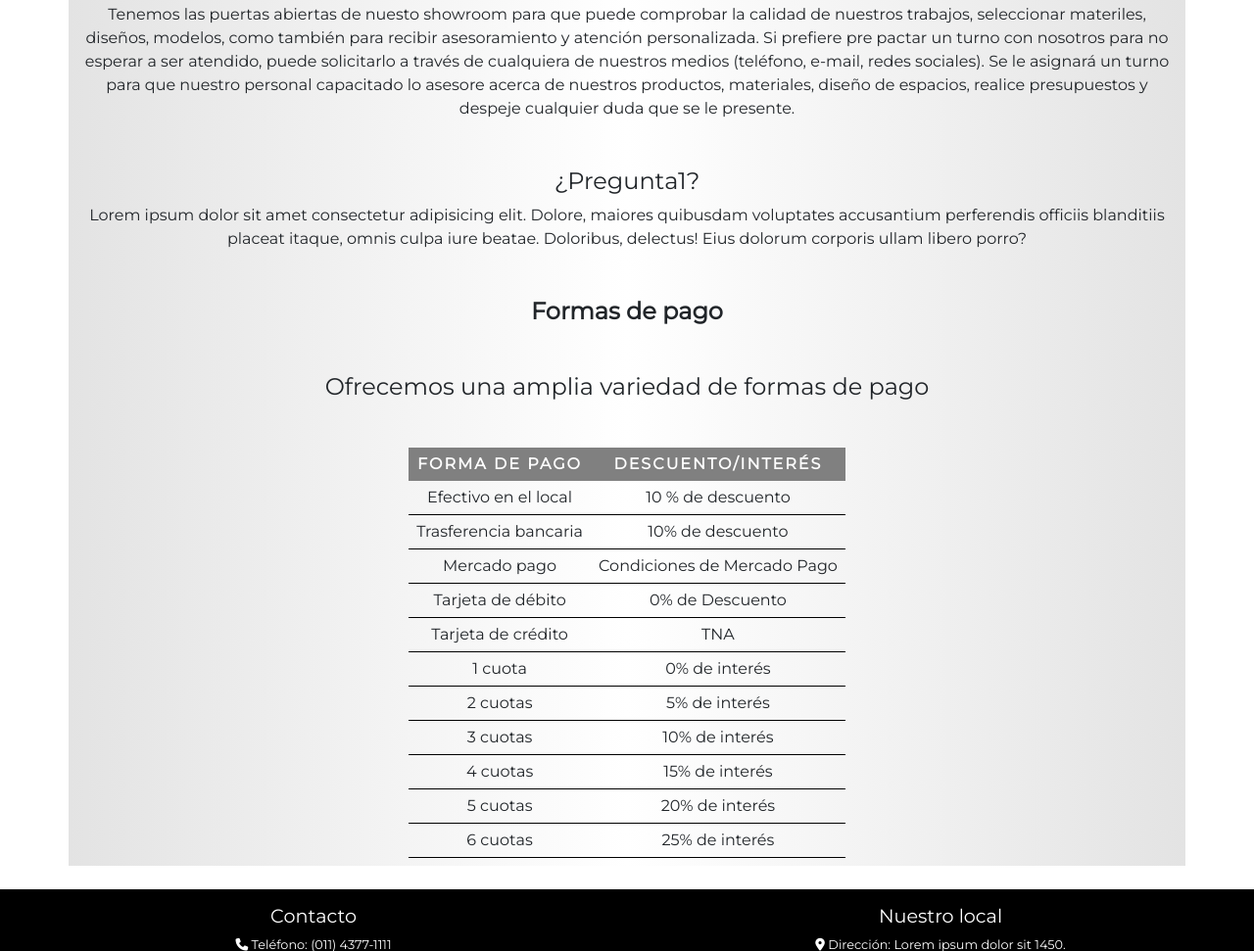
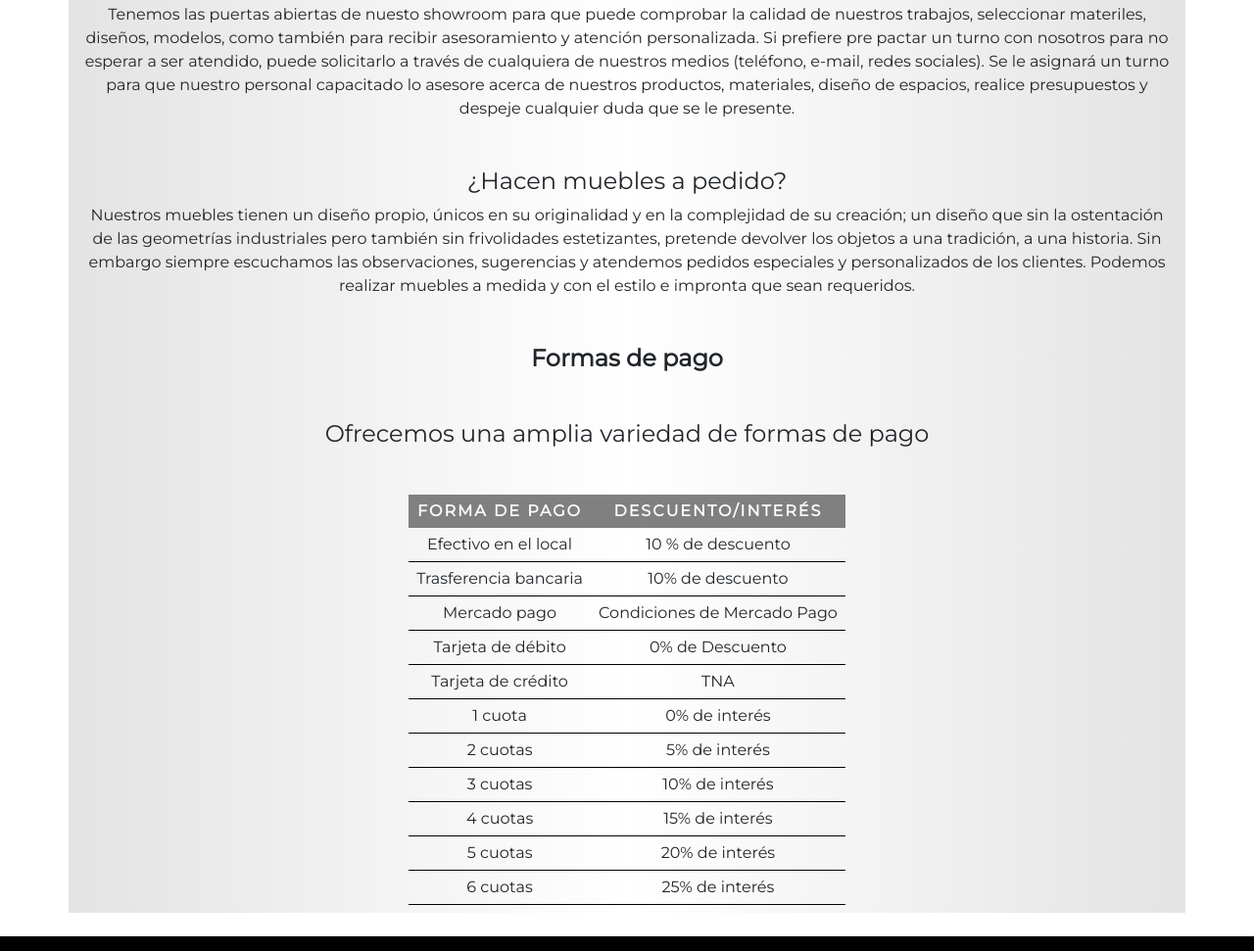
Before and after one commit to spoleschi/Mondony-ProyectoFinal, a website: page sobreNosotrosBS.html in a window 1280 px wide. Shown: the part 803-1774 px from the top of the page at 98% size. Drawn offline with nearby package versions, Linux system fonts and the light colour scheme.

Commit message:
Agrego preguntas a nosotros

```diff
--- a/sobreNosotrosBS.html
+++ b/sobreNosotrosBS.html
@@ -143,12 +143,9 @@
           Tenemos las puertas abiertas de nuesto showroom para que puede comprobar la calidad de nuestros trabajos, seleccionar materiles, diseños, modelos, como también para recibir asesoramiento y atención personalizada. Si prefiere pre pactar un turno con nosotros para no esperar a ser atendido, puede solicitarlo a través de cualquiera de nuestros medios (teléfono, e-mail, redes sociales). Se le asignará un turno para que nuestro personal capacitado lo asesore acerca de nuestros productos, materiales, diseño de espacios, realice presupuestos y despeje cualquier duda que se le presente.
         </p>
 
-        <h3 class="mt-5">¿Pregunta1?</h3>
+        <h3 class="mt-5">¿Hacen muebles a pedido?</h3>
         <p data-aos="fade-left" data-aos-duration="1200">
-          Lorem ipsum dolor sit amet consectetur adipisicing elit. Dolore,
-          maiores quibusdam voluptates accusantium perferendis officiis
-          blanditiis placeat itaque, omnis culpa iure beatae. Doloribus,
-          delectus! Eius dolorum corporis ullam libero porro?
+          Nuestros muebles tienen un diseño propio, únicos en su originalidad y en la complejidad de su creación; un diseño que sin la ostentación de las geometrías industriales pero también sin frivolidades estetizantes, pretende devolver los objetos a una tradición, a una historia. Sin embargo siempre escuchamos las observaciones, sugerencias y atendemos pedidos especiales y personalizados de los clientes. Podemos realizar muebles a medida y con el estilo e impronta que sean requeridos.
         </p>
       </section>
 
```
